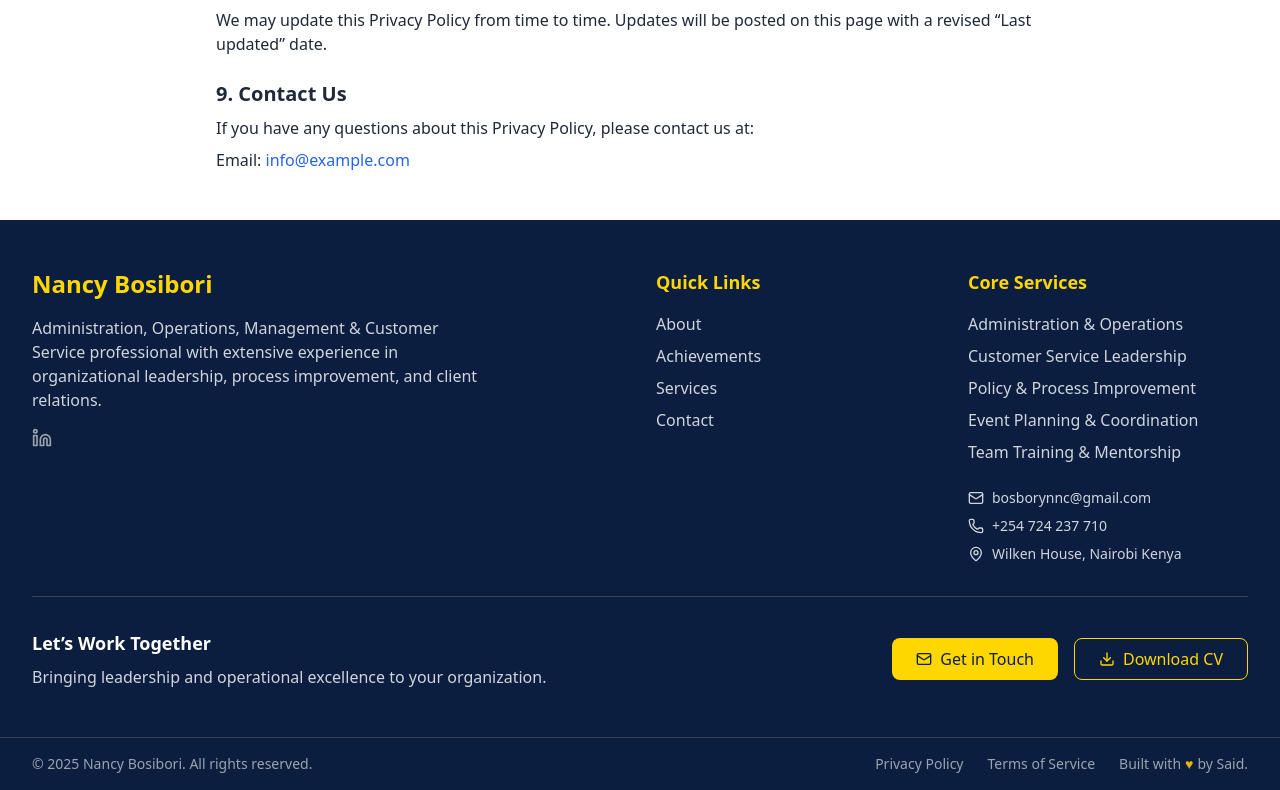
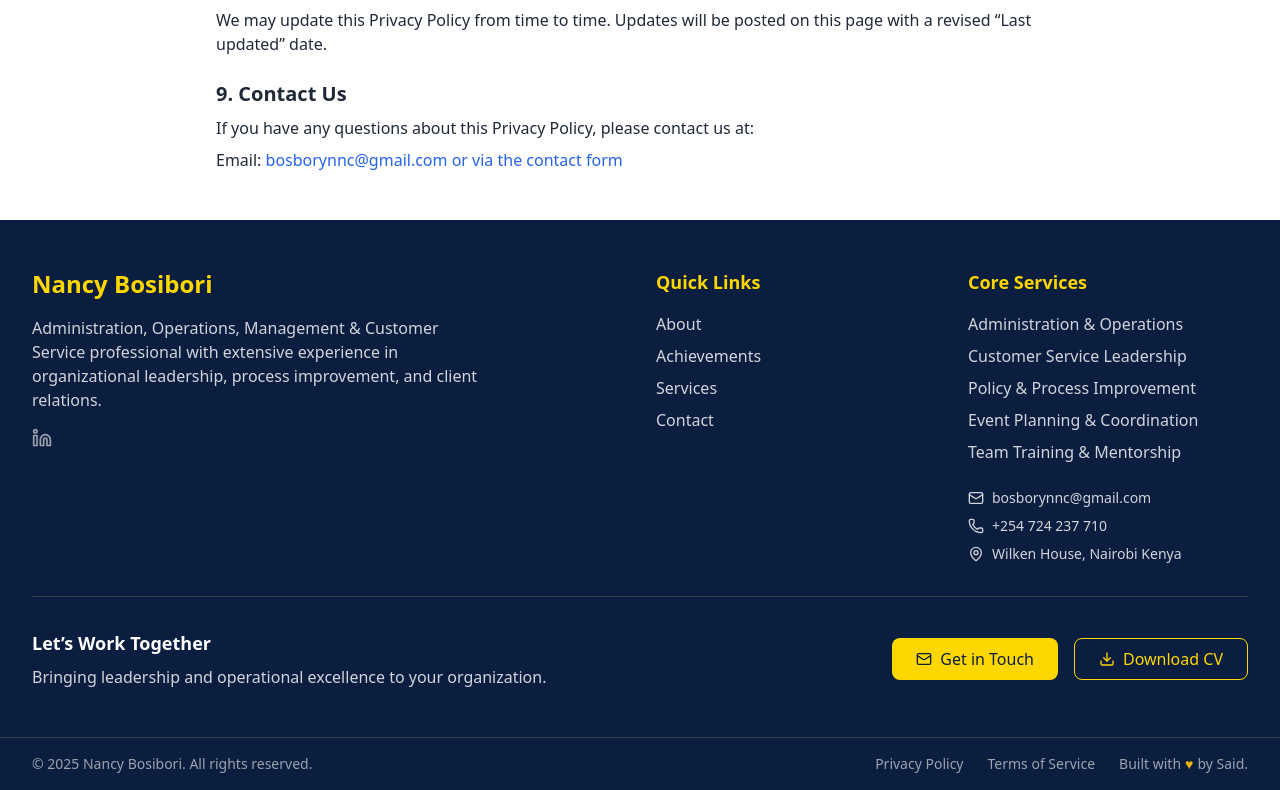
Before and after one commit to yes-said1/nancybosiboricv, a React (Vite) app: page /privacy in a window 1280 px wide. Shown: the part 1248-2038 px from the top of the page. Built offline with nearby package versions, Linux system fonts and the light colour scheme; no server answers; the HTML template or start-up script is replaced by a standard one.

Commit message:
PrivacyPolicy.jsx updated

```diff
--- a/src/pages/PrivacyPolicy.jsx
+++ b/src/pages/PrivacyPolicy.jsx
@@ -106,7 +106,7 @@ const PrivacyPolicy = () => {
           us at:
         </p>
         <p className="mt-2">
-          Email: <a href="mailto:info@example.com" className="text-blue-600">info@example.com</a>
+          Email: <a href="mailto:info@example.com" className="text-blue-600">bosborynnc@gmail.com or via the contact form</a>
         </p>
       </section>
     </motion.div>
```
